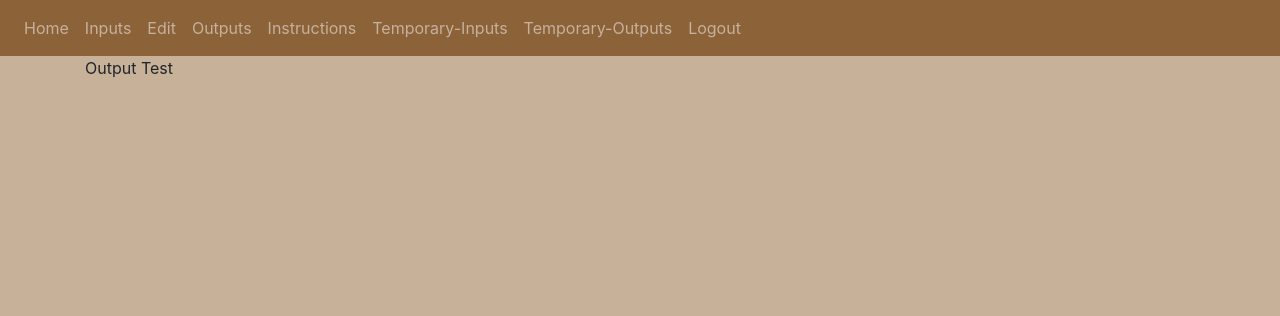
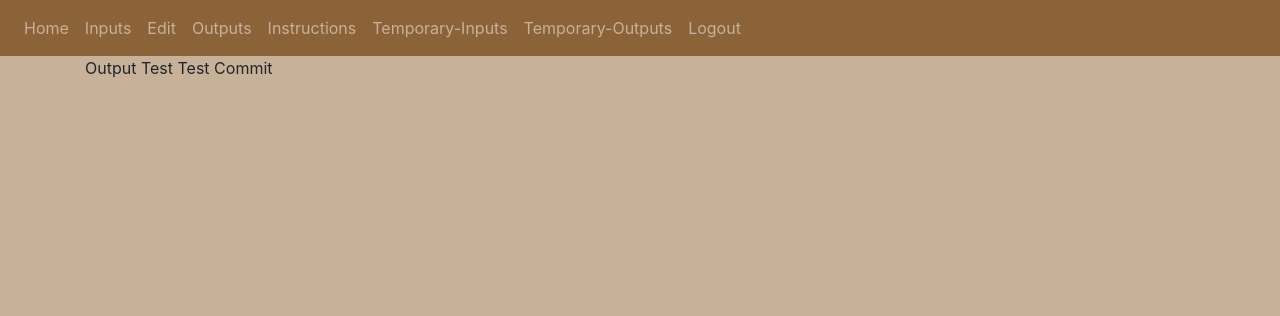
Before and after one commit to Majurran/Heroku-Full, a Flask app: page /temporary-outputs in a window 1280 px wide. Shown: the top 316 px of the page. Run offline with Flask 2, Linux system fonts and the light colour scheme; the visitor is signed in with stand-in values (Sample User, id 1); some libraries are stand-ins or nearby versions.

Commit message:
Git commit test demonstration

```diff
--- a/website/templates/temporary-outputs-presentation.html
+++ b/website/templates/temporary-outputs-presentation.html
@@ -3,6 +3,7 @@
 {% block content %}
 
 Output Test
+Test Commit
 
 
 {% endblock %}
```
